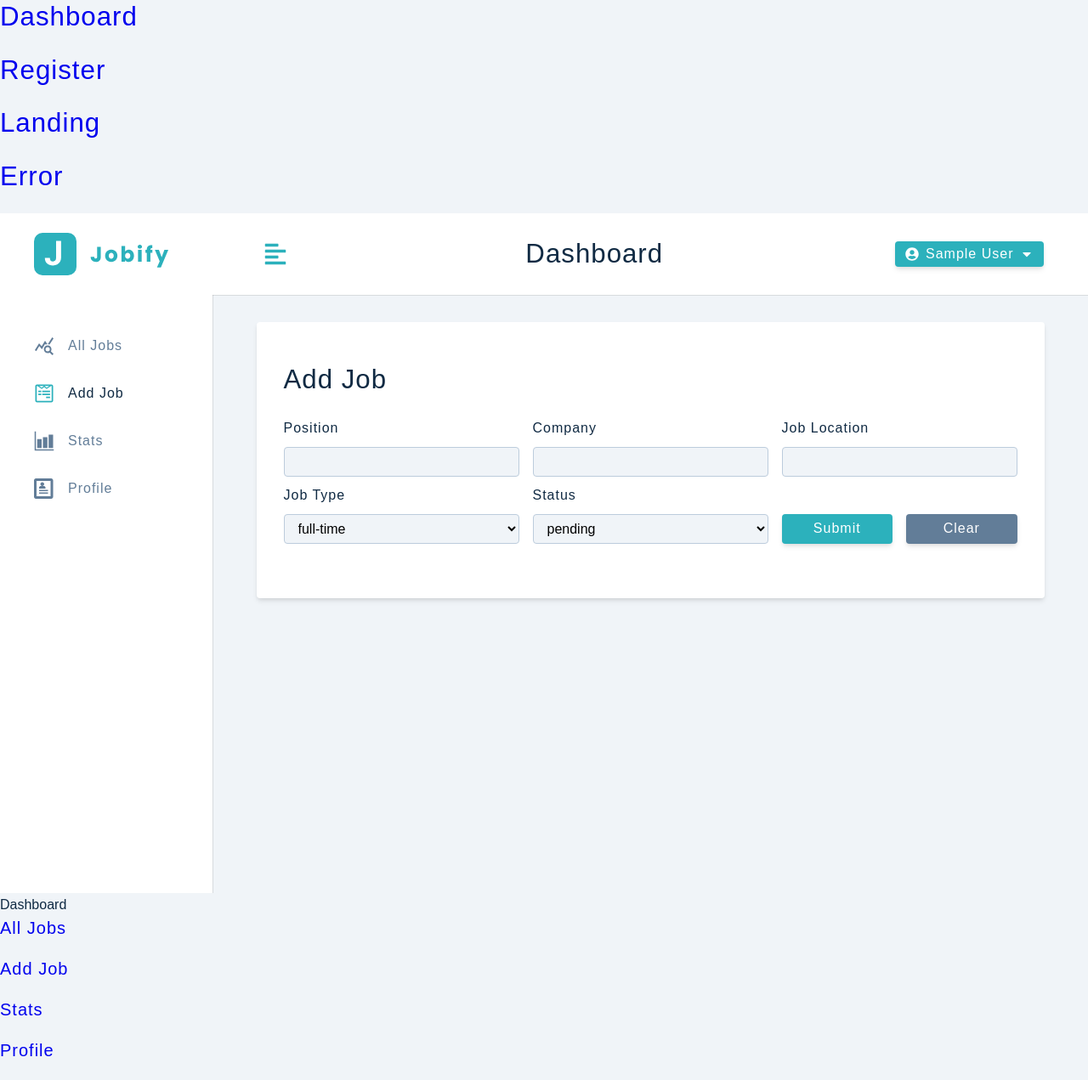
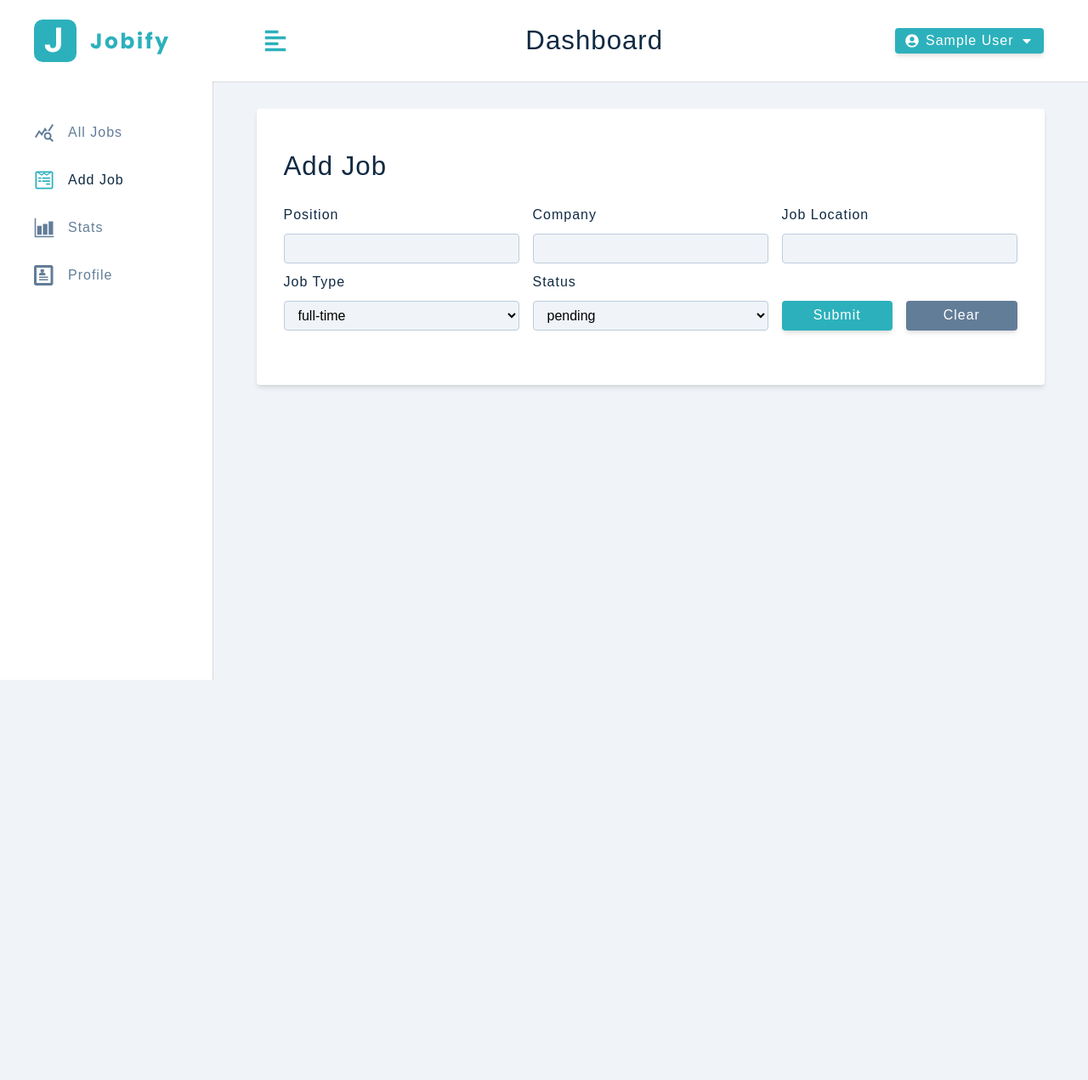
Before and after one commit to helenduz/mern-proj-jobify, a React (Create React App) app in the folder client/: page /add-job in a window 1280 px wide. Shown: the whole page at 85% size. After the commit the page ends 800 px from the top, so only its background shows below. Built offline with nearby package versions, Linux system fonts and the light colour scheme; sample sign-in values are in the browser's storage.

Commit message:
Clean up front-end UI

```diff
--- a/client/src/App.js
+++ b/client/src/App.js
@@ -1,28 +1,28 @@
 import { Landing, Register, Error, SharedLayout, Stats, AllJobs, AddJob, Profile, ProtectedRoute } from "./pages/Pages";
-import { BrowserRouter, Routes, Route, Link } from 'react-router-dom';
+import { BrowserRouter, Routes, Route } from "react-router-dom";
 
 function App() {
   return (
-    <BrowserRouter>
-      {/* Temporary nav bar */}
-      <nav>
-        <Link to="/">{<h3> Dashboard </h3>}</Link>
-        <Link to="/register">{<h3> Register </h3>}</Link>
-        <Link to="/landing">{<h3> Landing </h3>}</Link>
-        <Link to="*">{<h3> Error </h3>}</Link>
-      </nav>
-      <Routes>
-          <Route path="/" element={<ProtectedRoute><SharedLayout/></ProtectedRoute>}>
-            <Route index element={<Stats/>}/>
-            <Route path="all-jobs" element={<AllJobs/>}/>
-            <Route path="add-job" element={<AddJob/>}/>
-            <Route path="profile" element={<Profile/>}/>
-          </Route>
-        <Route path="/register" element={<Register/>} />
-        <Route path="/landing" element={<Landing/>} />
-        <Route path="*" element={<Error/>} />
-      </Routes>
-    </BrowserRouter>
+      <BrowserRouter>
+          <Routes>
+              <Route
+                  path="/"
+                  element={
+                      <ProtectedRoute>
+                          <SharedLayout />
+                      </ProtectedRoute>
+                  }
+              >
+                  <Route index element={<Stats />} />
+                  <Route path="all-jobs" element={<AllJobs />} />
+                  <Route path="add-job" element={<AddJob />} />
+                  <Route path="profile" element={<Profile />} />
+              </Route>
+              <Route path="/register" element={<Register />} />
+              <Route path="/landing" element={<Landing />} />
+              <Route path="*" element={<Error />} />
+          </Routes>
+      </BrowserRouter>
   );
 }
 
--- a/client/src/context/AppContext.js
+++ b/client/src/context/AppContext.js
@@ -382,11 +382,11 @@ const AppProvider = ({ children }) => {
             const authFetchInstance = getAuthFetchInstance(appInfo.token);
             setAuthFetchInstanceInterceptors(authFetchInstance, logoutUser);
             await authFetchInstance.delete(`/jobs/${jobId}`);
-            getAllJobs();
         } catch (error) {
             console.log(error.response);
             // logoutUser();
         }
+        getAllJobs();
     };
 
     const showStats = async () => {
--- a/client/src/pages/Dashboard/SharedLayout.js
+++ b/client/src/pages/Dashboard/SharedLayout.js
@@ -1,6 +1,5 @@
-import { Outlet, Link } from 'react-router-dom';
-import Wrapper from '../../assets/wrappers/SharedLayout';
-import { useAppContext } from '../../context/appContext';
+import { Outlet } from "react-router-dom";
+import Wrapper from "../../assets/wrappers/SharedLayout";
 import { Navbar, BigSideBar, SmallSideBar } from "../../components/Components";
 
 // Note: we are doing two-col layout
@@ -9,27 +8,18 @@ import { Navbar, BigSideBar, SmallSideBar } from "../../components/Components";
 const SharedLayout = () => {
     return (
         <Wrapper>
-      <main className='dashboard'>
-        <SmallSideBar/>
-        <BigSideBar/>
+            <main className="dashboard">
+                <SmallSideBar />
+                <BigSideBar />
                 <div>
-          <Navbar/>
+                    <Navbar />
                     <div className="dashboard-page">
                         <Outlet />
                     </div>
                 </div>
             </main>
-
-        Dashboard
-        <nav>
-            <Link to="all-jobs"><h5>All Jobs</h5></Link>
-            <Link to="add-job"><h5>Add Job</h5></Link>
-            <Link to="/"><h5>Stats</h5></Link>
-            <Link to="profile"><h5>Profile</h5></Link>
-        </nav>
-
         </Wrapper>
-  )
-}
+    );
+};
 
 export default SharedLayout;
```
Lines whose indentation alone changed are shown as unchanged.
